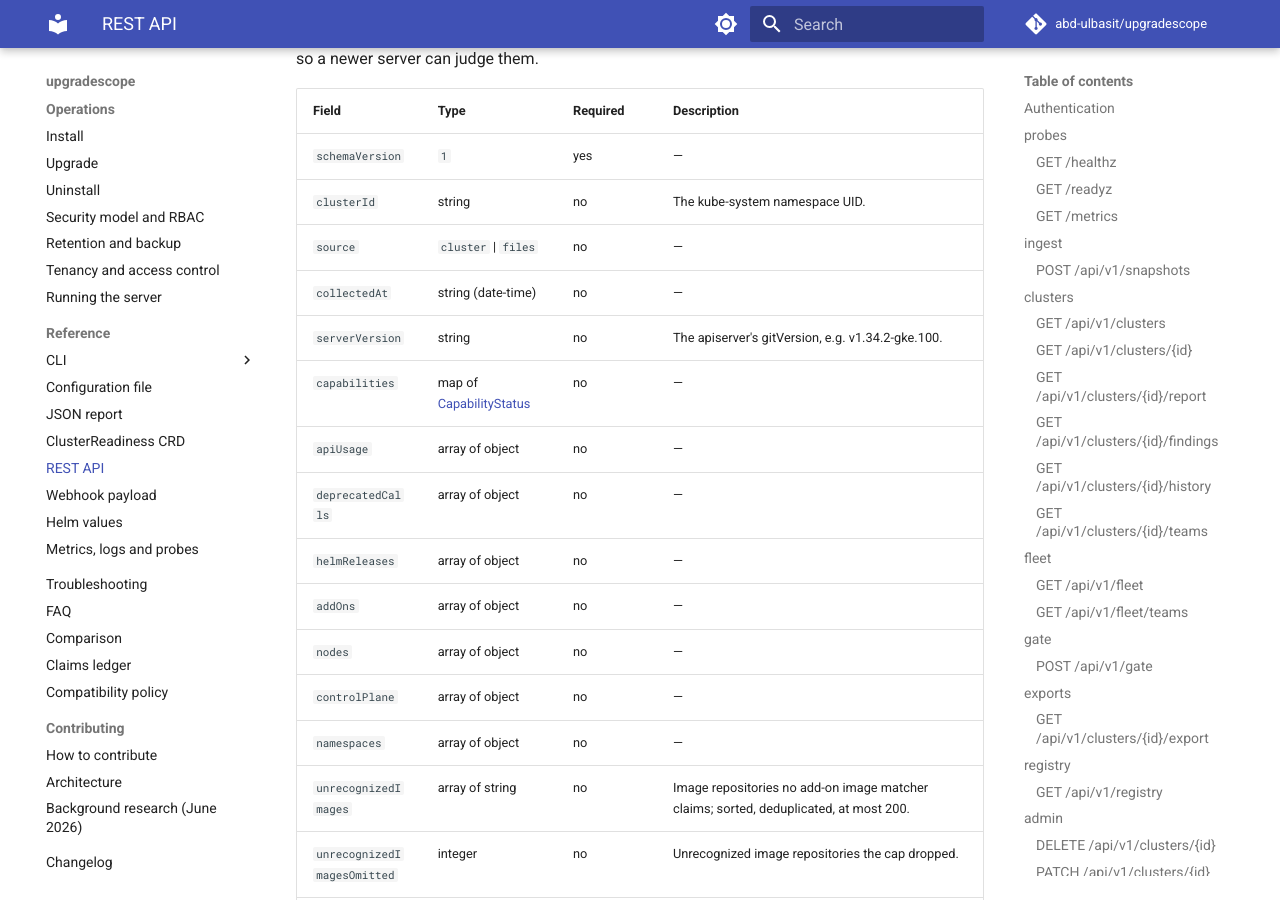
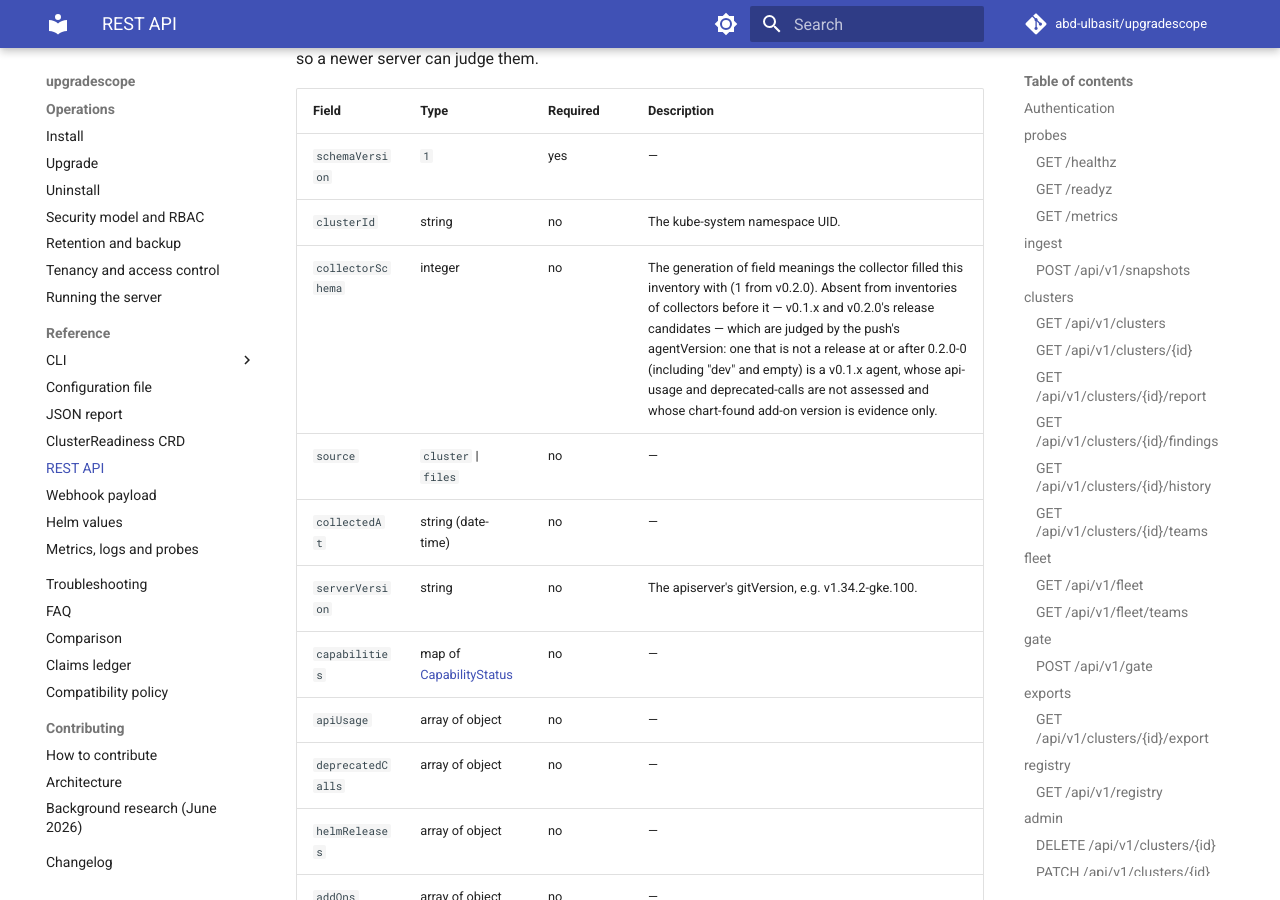
Before and after one commit to abd-ulbasit/upgradescope, an MkDocs documentation site: the page built from docs/reference/api.md, in a window 1280 px wide and 900 px high, scrolled down 40320 px. Built offline with MkDocs 1.6.1 and Material for MkDocs 9.7.7, drawn with Linux system fonts in a browser that asks for light colours; comment, search, counter and statistics services are not loaded.

Commit message:
docs(api): regenerate the API reference for collectorSchema
The reference is generated from api/openapi.yaml, which gained the
inventory's collectorSchema marker; TestReferenceIsFresh checks the two
agree.

Refs #194

Co-Authored-By: Claude Fable 5 <noreply@anthropic.com>

```diff
--- a/docs/reference/api.md
+++ b/docs/reference/api.md
@@ -1039,6 +1039,7 @@ sent, unknown fields included, so a newer server can judge them.
 |---|---|---|---|
 | `schemaVersion` | `1` | yes | — |
 | `clusterId` | string | no | The kube-system namespace UID. |
+| `collectorSchema` | integer | no | The generation of field meanings the collector filled this inventory with (1 from v0.2.0). Absent from inventories of collectors before it — v0.1.x and v0.2.0's release candidates — which are judged by the push's agentVersion: one that is not a release at or after 0.2.0-0 (including "dev" and empty) is a v0.1.x agent, whose api-usage and deprecated-calls are not assessed and whose chart-found add-on version is evidence only. |
 | `source` | `cluster` \| `files` | no | — |
 | `collectedAt` | string (date-time) | no | — |
 | `serverVersion` | string | no | The apiserver's gitVersion, e.g. v1.34.2-gke.100. |
```
